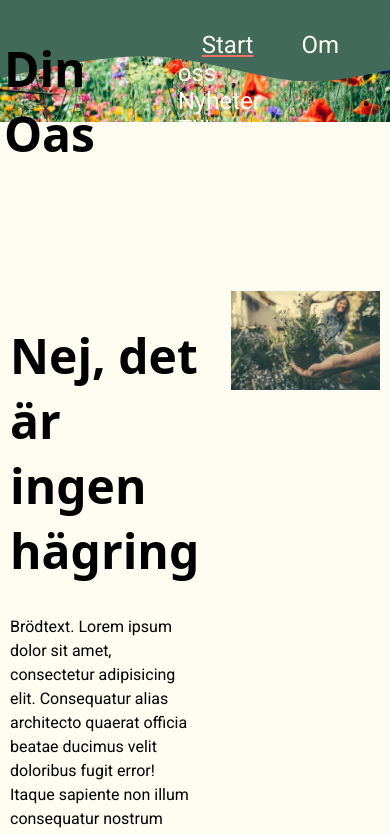
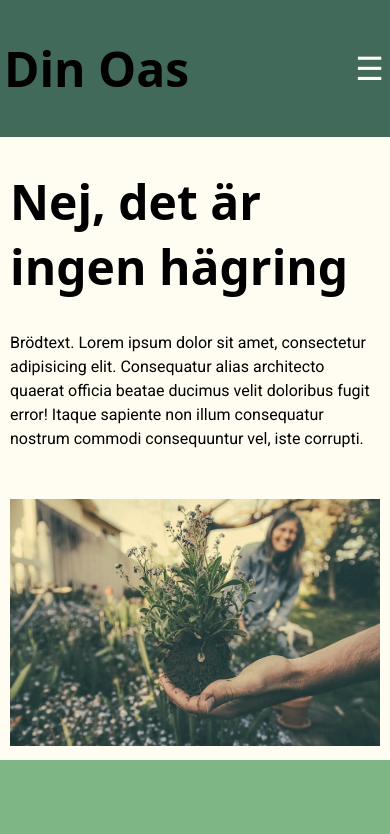
Before and after one commit to stinaRamona/dinoas_frontend, a React (Vite) app: page / in a window 390 px wide. Shown: the top 834 px of the page. Built offline with nearby package versions, Linux system fonts and the light colour scheme; no server answers; a web font is replaced by a local one.

Commit message:
header och startsida r responsiva

```diff
--- a/src/components/Header.tsx
+++ b/src/components/Header.tsx
@@ -3,11 +3,18 @@ import Wave from "../assets/mörkgrönWave.svg";
 import "../css/Header.css";
 import { useAuth } from "../context/AuthContext";
 import headerImg from "../assets/header_img_smaller.jpg";
+import { useState } from "react";
 
 function Header() {
     const location = useLocation();
 
     const {user, logout} = useAuth();
+    const [menuOpen, setMenuOpen] = useState(false);
+
+    //sätter värdet till motsatsen av vad värdet är innan (true/false)
+    const toggleMenu = () => {
+        setMenuOpen(!menuOpen);
+    }
 
     return (
         <>
@@ -16,10 +23,15 @@ function Header() {
                 <h1>Din Oas</h1>
             </div>
 
+            {/*Knapp för hamburgermeny*/}
+            <button id="hamburgerBtn" onClick={toggleMenu}>
+                ☰
+            </button>
+
             {/*Om man är på adminsidan (alltså inloggad) Döls den vanliga navigationen och man kan logga ut istället */}
             {
                 !user ?
-            <ul>
+            <ul className={`nav-menu ${menuOpen ? "open" : ""}`}>
                 <li><NavLink className="nav-link" to="/">Start</NavLink></li>
                 <li><NavLink className="nav-link" to="/om">Om oss</NavLink></li>
                 <li><NavLink className="nav-link" to="/nyheter">Nyheter</NavLink></li>
--- a/src/css/Header.css
+++ b/src/css/Header.css
@@ -23,6 +23,39 @@ header li {
     padding: 1em;
     overflow: hidden;
     transition: .3s;
+}
+
+/*Hamburgermeny*/
+#hamburgerBtn {
+    display: none;
+    background: none;
+    border: none;
+    font-size: 2rem;
+    color: #fffcf2;
+    cursor: pointer;
+    z-index: 100;
+}
+
+.nav-menu {
+    display: flex;
+    list-style: none;
+    gap: 1rem;
+}
+
+.nav-menu.open {
+    display: flex;
+    flex-direction: column;
+    position: fixed;
+    top: 10%;
+    right: 0;
+    background-color: #426a5a;
+    padding: 1rem;
+    width: 200px;
+    height: 100vw;
+}
+
+.nav-menu li {
+    margin: 0.5rem 0;
 }
 
 /*Grundkod för animering vid hover*/
@@ -52,7 +85,7 @@ ul li .nav-link.active {
 }
 
 /*headerwave*/
-img {
+#headerWave {
     width: 100%;
     z-index: -1;
 }
@@ -86,9 +119,57 @@ img {
 /*Hearder image*/
 #headerImgWrapper {
     width: 100%;
-    max-width: 100vw;
     height: auto;
     position: absolute;
     top: 0;
     z-index: -1;
 }
+
+#headerImgWrapper img {
+    width: 100%;
+    height: auto;
+    object-fit: cover;
+}
+
+@media (max-width: 965px) {
+    #hamburgerBtn {
+        display: block;
+    }
+
+    .nav-menu {
+        display: none;
+        flex-direction: column;
+    }
+}
+
+@media (max-width: 670px) {
+    #headerWave {
+        display: none;
+    }
+
+    #headerImgWrapper img {
+        display: none;
+    }
+
+    header {
+        background-color: #426a5a;
+        top: 0;
+        position: relative;
+        width: 100%;
+        z-index: 99;
+    }
+}
+
+@media (max-width: 550px) {
+    .nav-menu.open {
+    display: flex;
+    flex-direction: column;
+    position: fixed;
+    top: 15%;
+    right: 0;
+    background-color: #426a5a;
+    padding: 1rem;
+    width: 200px;
+    height: 100vw;
+}
+}
--- a/src/css/HomePage.css
+++ b/src/css/HomePage.css
@@ -4,13 +4,31 @@
     gap: 2em;
     padding: 10px;
     padding-top: 200px;
-
 }
 
 #textContainer {
-
+    align-self: center;
 }
 
 #imgContainer {
+    align-self: center;
+}
+
+#imgContainer img {
+    width: 100%;
+    height: auto;
+}
+
+@media (max-width: 890px) {
+    #home-infoContainer {
+        padding-top: 100px;
+    }
+}
+
+@media (max-width: 670px) {
+    #home-infoContainer {
+        grid-template-columns: repeat(1, 1fr);
+        padding-top: 0;
+    }
 
 }
```
